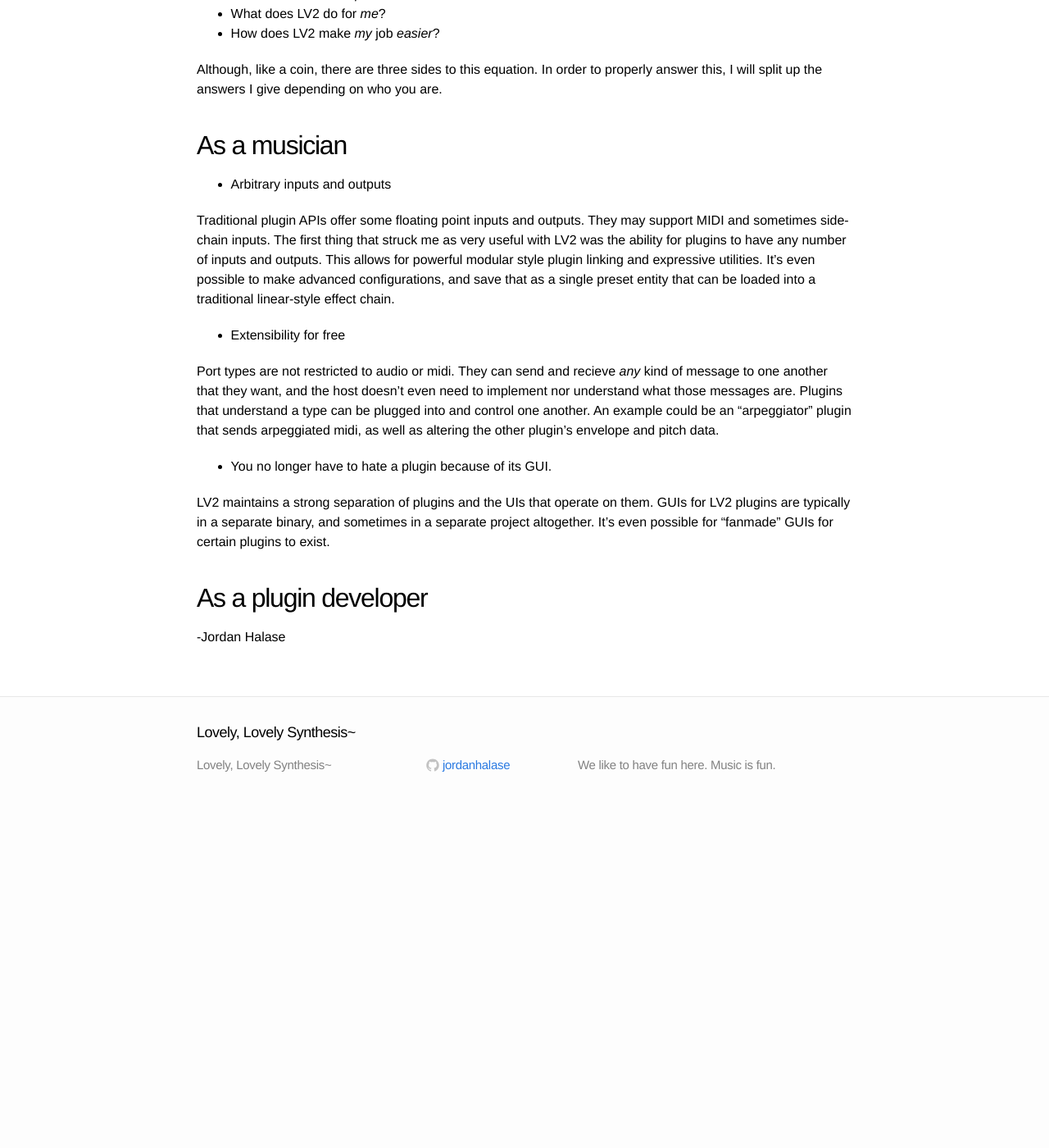
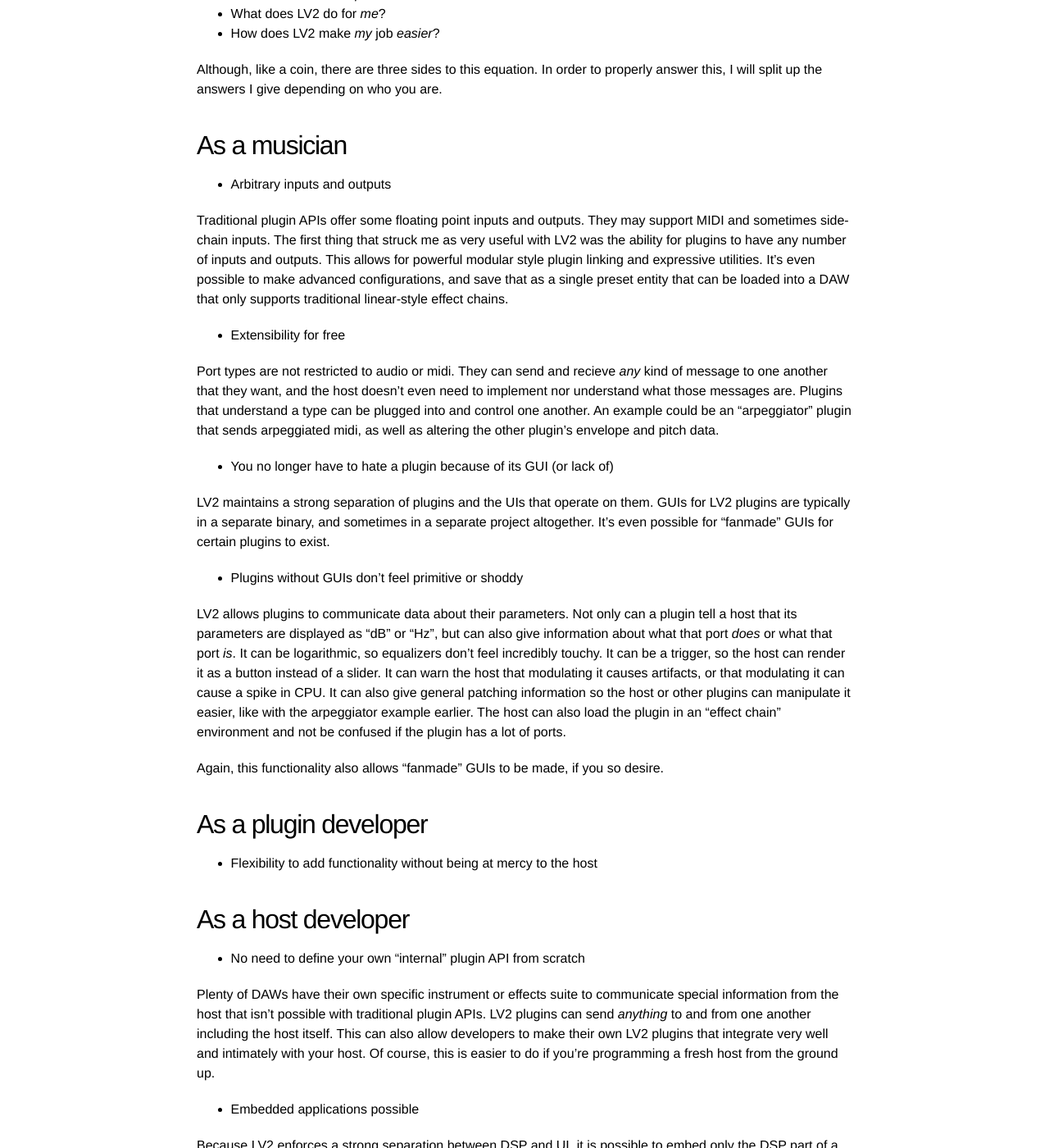
Before and after one commit to synth-love/synth-love.github.io, a Jekyll site: the page built from tutorials/tutorials.md, in a window 1280 px wide and 1400 px high, scrolled down 903 px. Shown: the whole window at 82% size. Built offline with Jekyll 4.4.1, drawn with Linux system fonts in a browser that asks for light colours; before the commit the page ends 1893 px from its top, so only the background shows below that; some of the changed text lies outside the part shown.

Commit message:
updated tutorials a bit

```diff
--- a/tutorials.md
+++ b/tutorials/tutorials.md
@@ -34,18 +34,36 @@ Although, like a coin, there are three sides to this equation. In order to prope
 
 * Arbitrary inputs and outputs
 
-Traditional plugin APIs offer some floating point inputs and outputs. They may support MIDI and sometimes side-chain inputs. The first thing that struck me as very useful with LV2 was the ability for plugins to have any number of inputs and outputs. This allows for powerful modular style plugin linking and expressive utilities. It's even possible to make advanced configurations, and save that as a single preset entity that can be loaded into a traditional linear-style effect chain.
+Traditional plugin APIs offer some floating point inputs and outputs. They may support MIDI and sometimes side-chain inputs. The first thing that struck me as very useful with LV2 was the ability for plugins to have any number of inputs and outputs. This allows for powerful modular style plugin linking and expressive utilities. It's even possible to make advanced configurations, and save that as a single preset entity that can be loaded into a DAW that only supports traditional linear-style effect chains.
 
 * Extensibility for free
 
 Port types are not restricted to audio or midi. They can send and recieve *any* kind of message to one another that they want, and the host doesn't even need to implement nor understand what those messages are. Plugins that understand a type can be plugged into and control one another. An example could be an "arpeggiator" plugin that sends arpeggiated midi, as well as altering the other plugin's envelope and pitch data.
 
-* You no longer have to hate a plugin because of its GUI.
+* You no longer have to hate a plugin because of its GUI (or lack of)
 
 LV2 maintains a strong separation of plugins and the UIs that operate on them. GUIs for LV2 plugins are typically in a separate binary, and sometimes in a separate project altogether. It's even possible for "fanmade" GUIs for certain plugins to exist.
 
+* Plugins without GUIs don't feel primitive or shoddy
+
+LV2 allows plugins to communicate data about their parameters. Not only can a plugin tell a host that its parameters are displayed as "dB" or "Hz", but can also give information about what that port *does* or what that port *is*. It can be logarithmic, so equalizers don't feel incredibly touchy. It can be a trigger, so the host can render it as a button instead of a slider. It can warn the host that modulating it causes artifacts, or that modulating it can cause a spike in CPU. It can also give general patching information so the host or other plugins can manipulate it easier, like with the arpeggiator example earlier. The host can also load the plugin in an "effect chain" environment and not be confused if the plugin has a lot of ports.
+
+Again, this functionality also allows "fanmade" GUIs to be made, if you so desire.
+
 ## As a plugin developer
+
+* Flexibility to add functionality without being at mercy to the host
 
 
 
+## As a host developer
+
+* No need to define your own "internal" plugin API from scratch
+
+Plenty of DAWs have their own specific instrument or effects suite to communicate special information from the host that isn't possible with traditional plugin APIs. LV2 plugins can send *anything* to and from one another including the host itself. This can also allow developers to make their own LV2 plugins that integrate very well and intimately with your host. Of course, this is easier to do if you're programming a fresh host from the ground up.
+
+* Embedded applications possible
+
+Because LV2 enforces a strong separation between DSP and UI, it is possible to embed only the DSP part of a plugin. This, along with its permissive license, allows LV2 to touch on new and interesting domains. An example could be a video game engine that uses LV2 plugins for audio effects or synthesis. A real world example is the [Mod Duo](http://moddevices.com/), which is a universal hardware guitar pedal that loads LV2 plugins. They also define their own LV2 extension that allows editing patches through a web browser.
+
 -Jordan Halase
```
Also changed, not shown: _posts/2016-01-31-chapter-1-starting-simple.markdown (added, +32 -0 lines).
